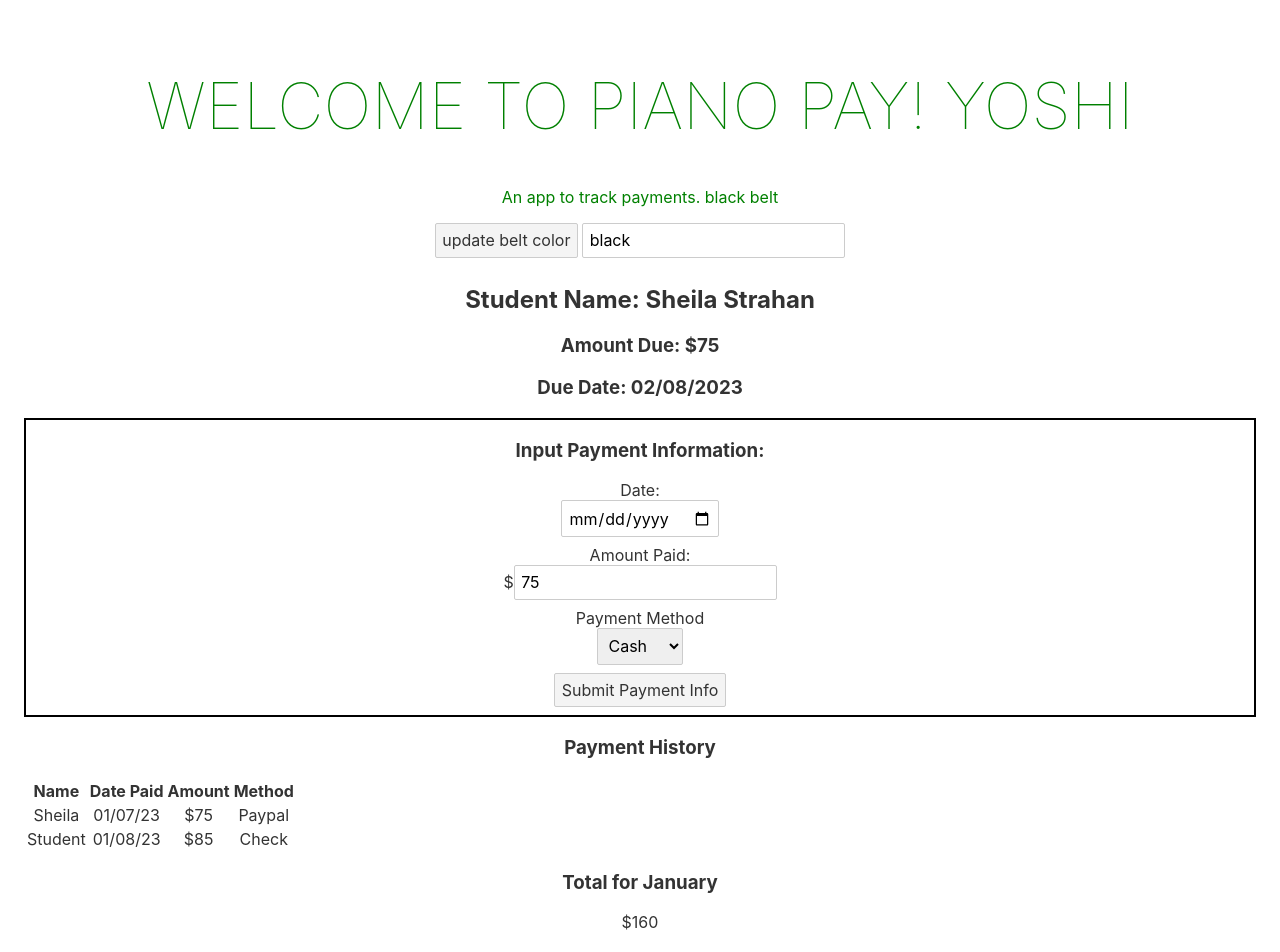
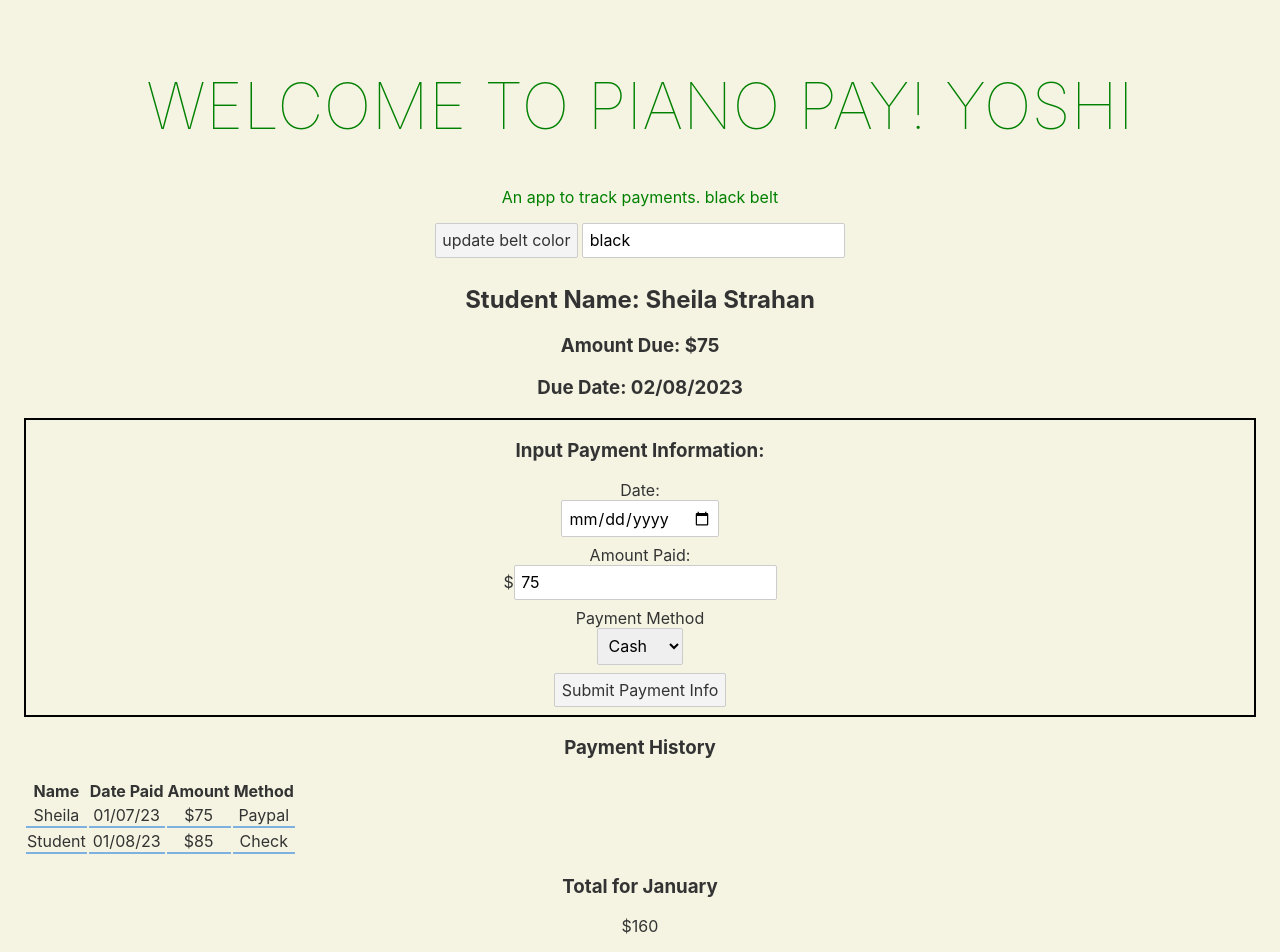
Before and after one commit to Sheilabob/PianoPayment, a Svelte app: page / in a window 1280 px wide. Built offline with nearby package versions, Linux system fonts and the light colour scheme.

Commit message:
messing with borders

```diff
--- a/public/global.css
+++ b/public/global.css
@@ -5,6 +5,7 @@ html, body {
 }
 
 body {
+	background-color: #F5F4E2;
 	color: #333;
 	margin: 0;
 	padding: 8px;
--- a/src/App.svelte
+++ b/src/App.svelte
@@ -115,12 +115,13 @@ $: janPayments = paymentRecordArray.filter(record => record.datePaid.slice(0,2)
 		</tr>
 	</thead>
 		{#each paymentRecordArray as paymentRecord}
-		<tbody>
-
+		<tbody >
+<tr class="payment-record">
 		<td>{paymentRecord.studentName}</td>
 		<td>{paymentRecord.datePaid}</td>
 		<td>${paymentRecord.amount}</td>
 		<td>{paymentRecord.method}</td>
+	</tr>
 	</tbody>
 
 		{/each}
@@ -144,6 +145,10 @@ $: janPayments = paymentRecordArray.filter(record => record.datePaid.slice(0,2)
 		font-weight: 100;
 	}
 
+	tr.payment-record td {
+		border-bottom: 2px solid #7db2e0;
+	}
+
 	@media (min-width: 640px) {
 		main {
 			max-width: none;
```
